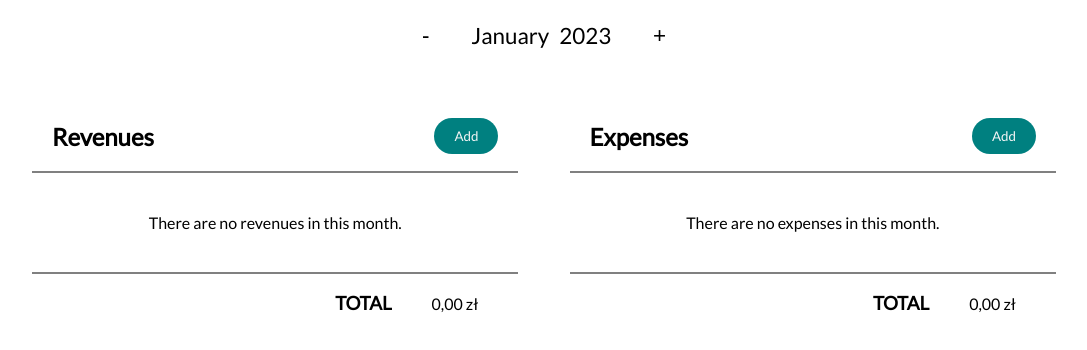
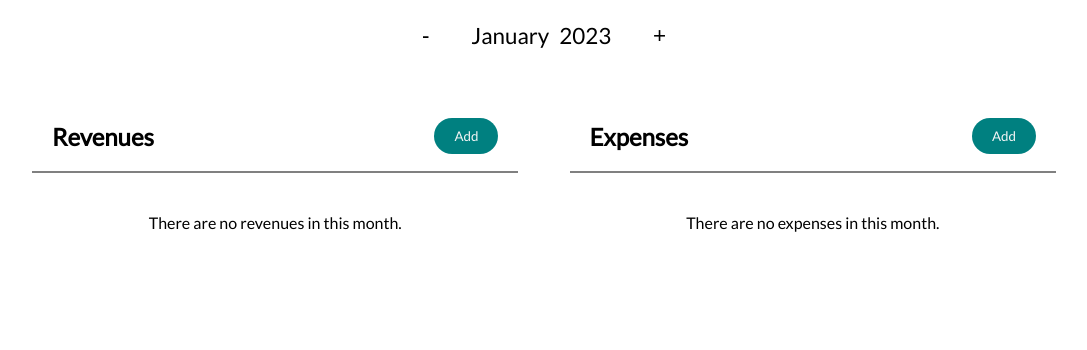
Before and after one commit to BlazejDuszynski/home_budget, a React (Create React App) app: page / in a window 1280 px wide. Shown: the top 350 px of the page, without its empty margins (96-1183 px from the left). Built offline with nearby package versions, Linux system fonts and the light colour scheme.

Commit message:
Total amount being rendered when Entries array is not empty

```diff
--- a/src/Components/Layout/EntriesContainer.js
+++ b/src/Components/Layout/EntriesContainer.js
@@ -75,7 +75,7 @@ const EntriesContainer = (props) => {
           );
         })
       )}
-      <Summary total={formattedTotalValue} />
+      {filteredEntries.length > 0 && <Summary total={formattedTotalValue} />}
     </div>
   );
 };
--- a/src/Components/Layout/Summary.module.css
+++ b/src/Components/Layout/Summary.module.css
@@ -7,3 +7,7 @@
   gap: 40px;
   align-items: center;
 }
+
+.amount {
+    font-size: 1.2em;
+}
```
